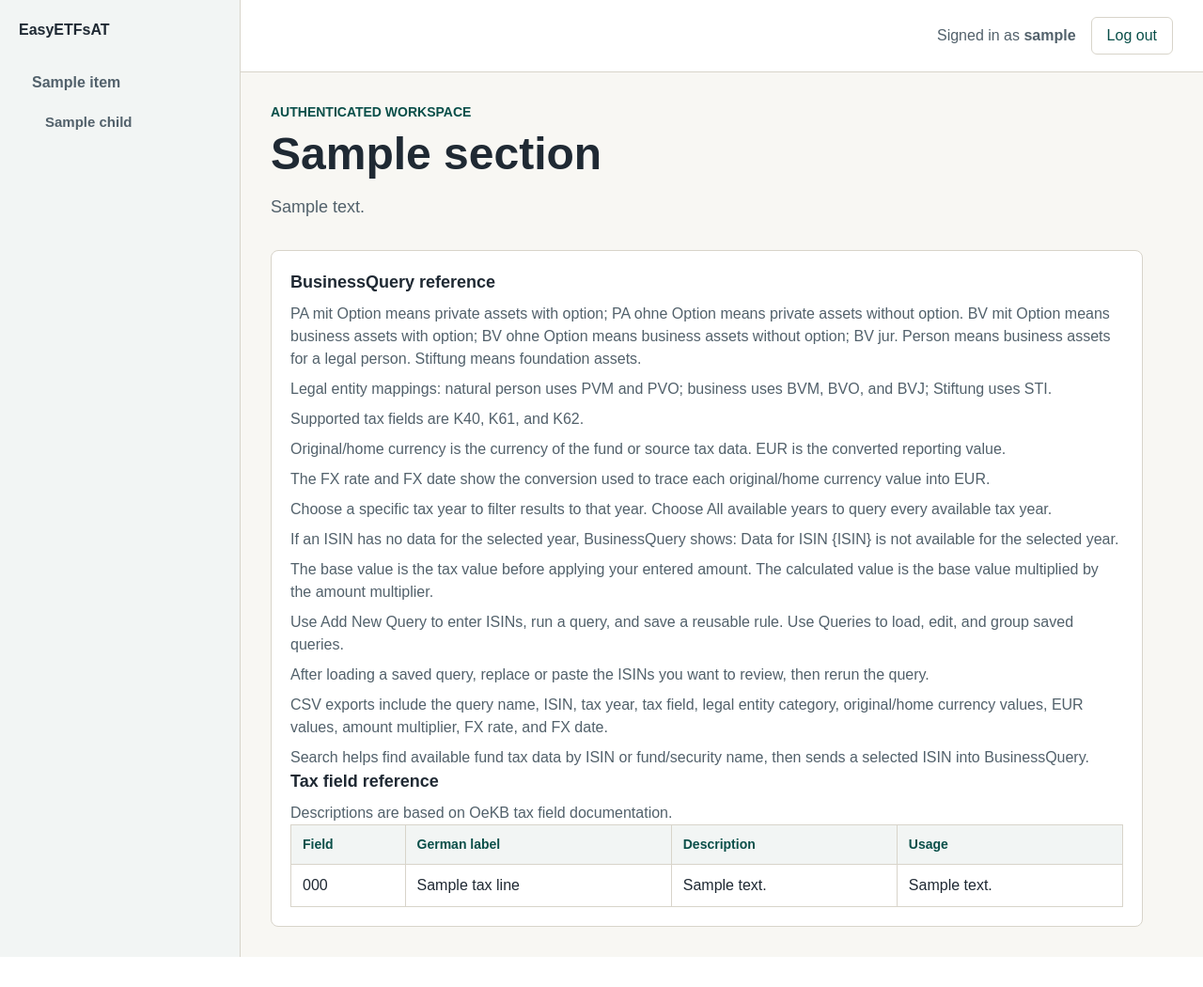
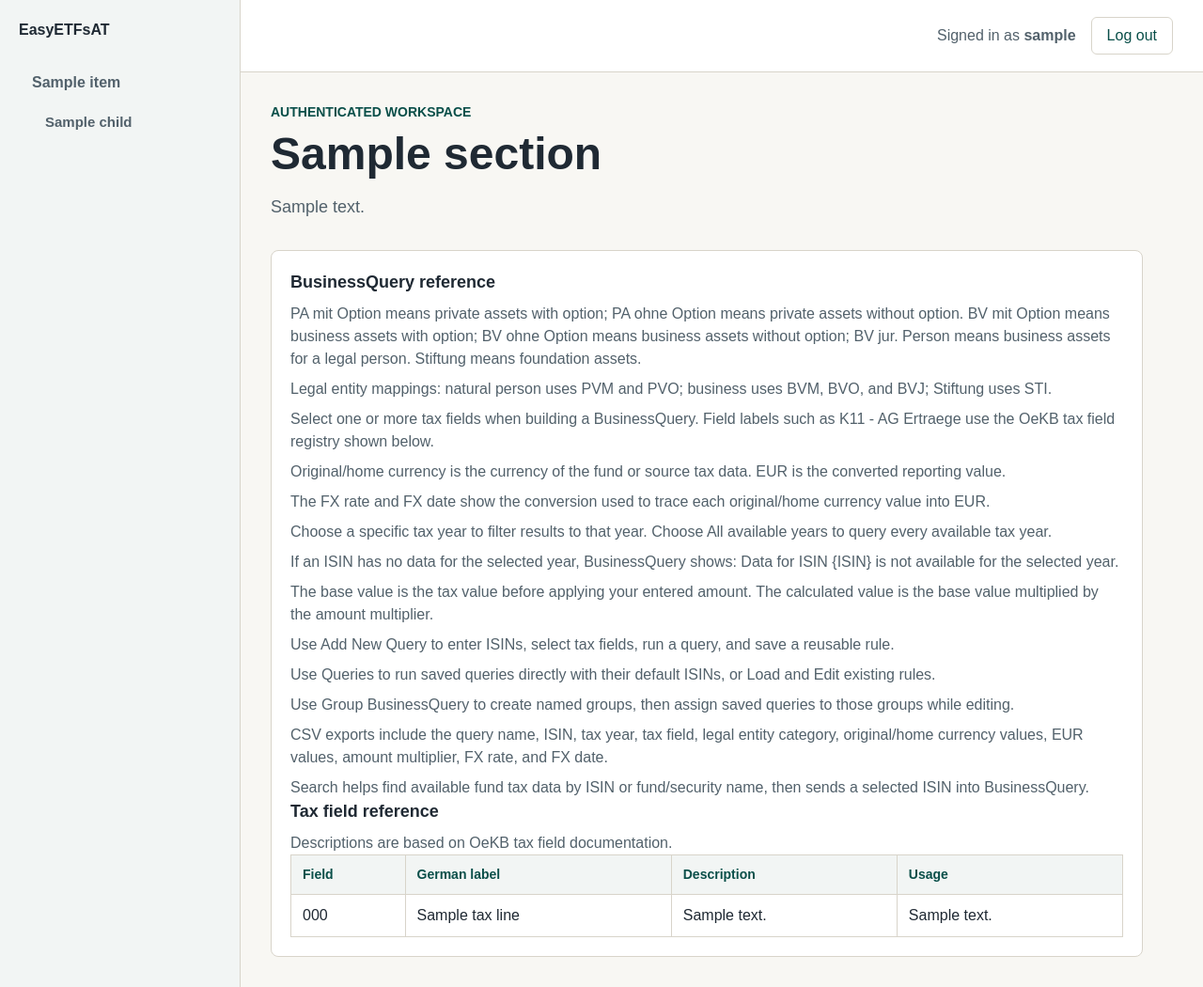
Before and after one commit to TristanL567/EasyETFsAT, a FastAPI app: template fondant/api/templates/app.html in a window 1280 px wide. Shown: the whole page at 94% size. Before the commit the page ends 1018 px from the top, so only its background shows below. Run offline with FastAPI, Linux system fonts and the light colour scheme; the template is opened without the code that fills it: most values are stand-ins (such as "Sample title", 1, 10 or a date in 2020).

Commit message:
BQ4 BQ4-010 docs: Update BusinessQuery guidance

```diff
--- a/fondant/api/templates/app.html
+++ b/fondant/api/templates/app.html
@@ -880,14 +880,15 @@
               <h2>BusinessQuery reference</h2>
               <p>PA mit Option means private assets with option; PA ohne Option means private assets without option. BV mit Option means business assets with option; BV ohne Option means business assets without option; BV jur. Person means business assets for a legal person. Stiftung means foundation assets.</p>
               <p>Legal entity mappings: natural person uses PVM and PVO; business uses BVM, BVO, and BVJ; Stiftung uses STI.</p>
-              <p>Supported tax fields are K40, K61, and K62.</p>
+              <p>Select one or more tax fields when building a BusinessQuery. Field labels such as K11 - AG Ertraege use the OeKB tax field registry shown below.</p>
               <p>Original/home currency is the currency of the fund or source tax data. EUR is the converted reporting value.</p>
               <p>The FX rate and FX date show the conversion used to trace each original/home currency value into EUR.</p>
               <p>Choose a specific tax year to filter results to that year. Choose All available years to query every available tax year.</p>
               <p>If an ISIN has no data for the selected year, BusinessQuery shows: Data for ISIN {ISIN} is not available for the selected year.</p>
               <p>The base value is the tax value before applying your entered amount. The calculated value is the base value multiplied by the amount multiplier.</p>
-              <p>Use Add New Query to enter ISINs, run a query, and save a reusable rule. Use Queries to load, edit, and group saved queries.</p>
-              <p>After loading a saved query, replace or paste the ISINs you want to review, then rerun the query.</p>
+              <p>Use Add New Query to enter ISINs, select tax fields, run a query, and save a reusable rule.</p>
+              <p>Use Queries to run saved queries directly with their default ISINs, or Load and Edit existing rules.</p>
+              <p>Use Group BusinessQuery to create named groups, then assign saved queries to those groups while editing.</p>
               <p>CSV exports include the query name, ISIN, tax year, tax field, legal entity category, original/home currency values, EUR values, amount multiplier, FX rate, and FX date.</p>
               <p>Search helps find available fund tax data by ISIN or fund/security name, then sends a selected ISIN into BusinessQuery.</p>
               <h2>Tax field reference</h2>
```
Also changed, not shown: epics/BQ4/ledger.md (+2 -0 lines), tests/test_web_routes.py (+14 -3 lines).
